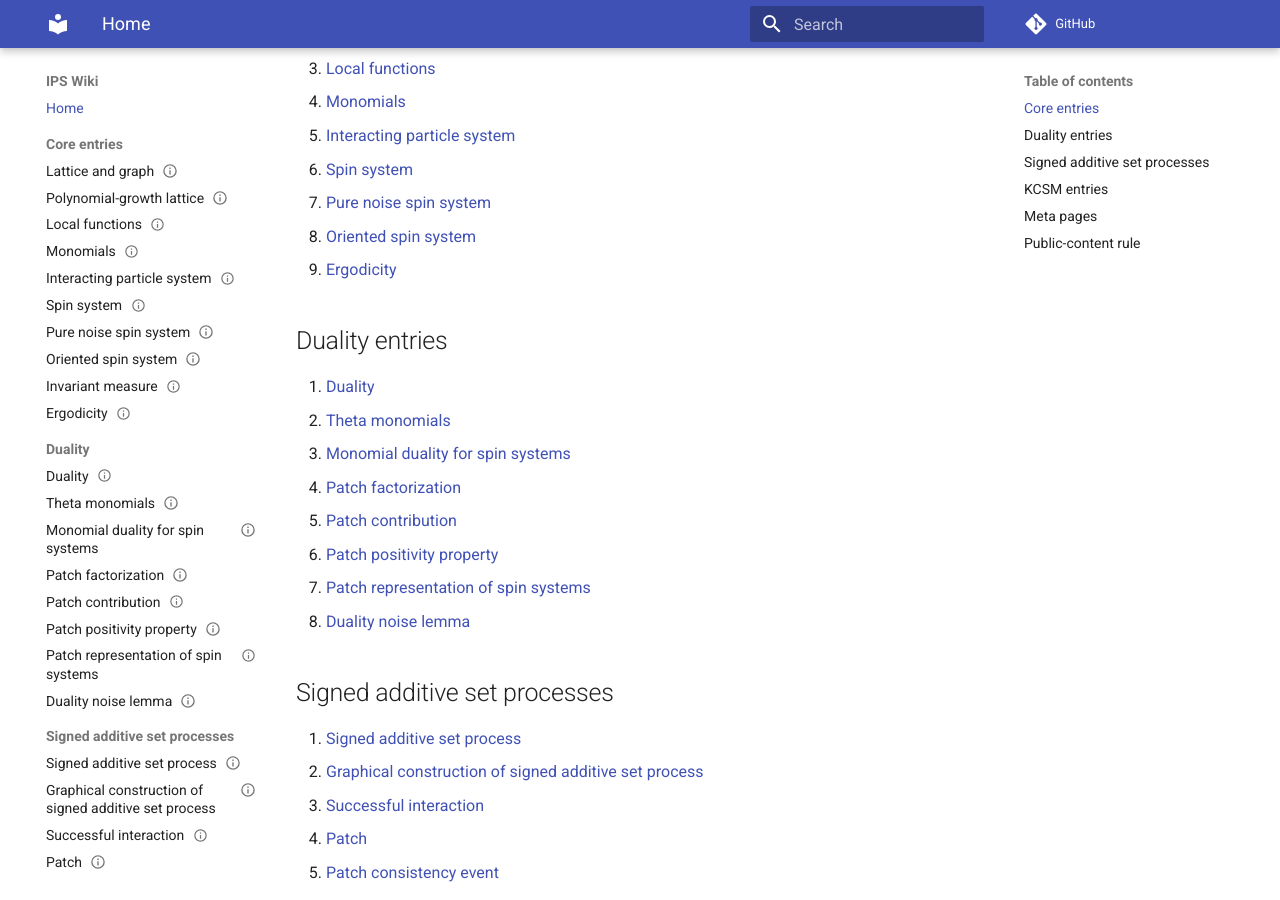
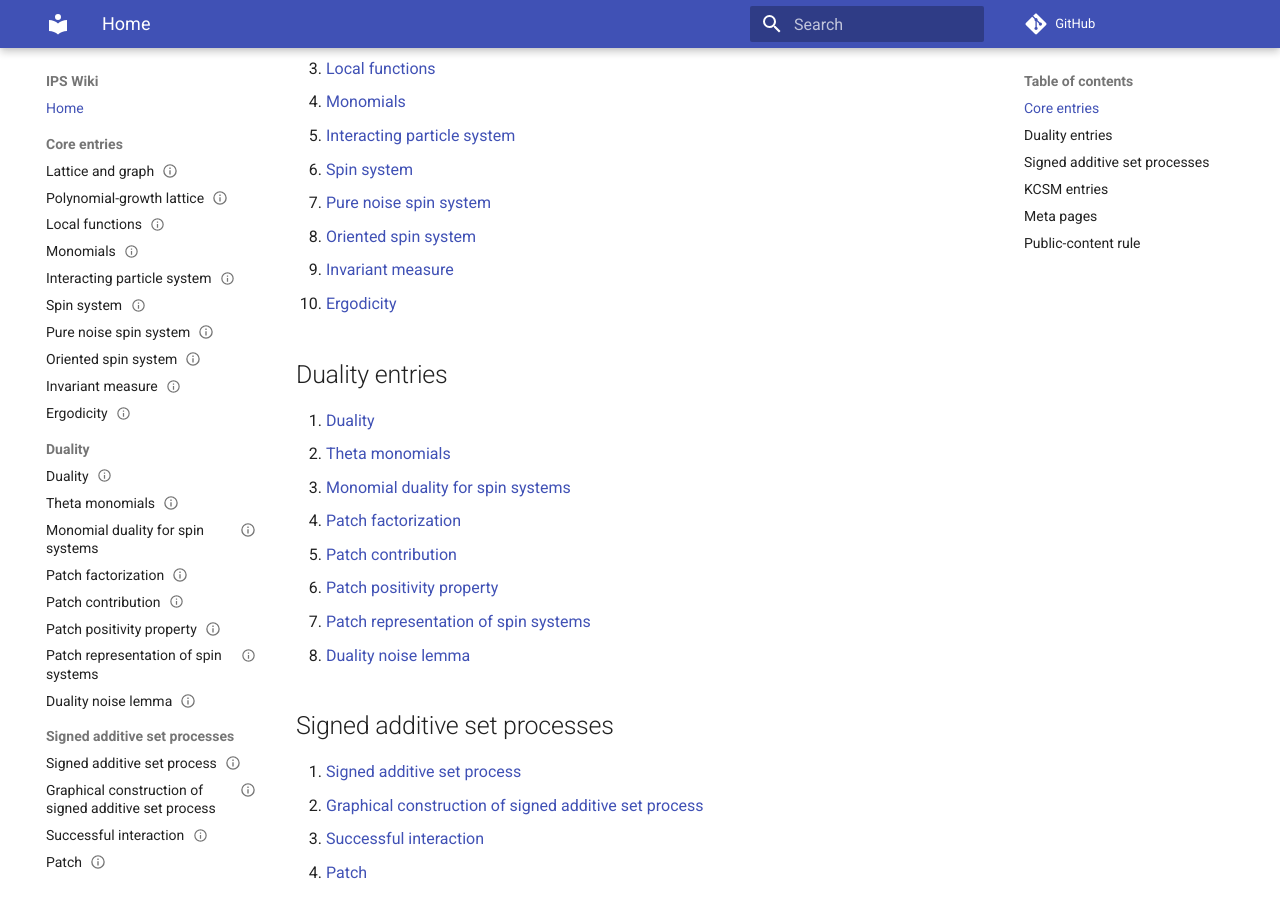
Before and after one commit to maciejgluchowski86-beep/ips-wiki, an MkDocs documentation site: the page built from docs/index.md, in a window 1280 px wide and 900 px high, scrolled down 442 px. Built offline with MkDocs 1.6.1 and Material for MkDocs 9.7.7, drawn with Linux system fonts in a browser that asks for light colours; comment, search, counter and statistics services are not loaded.

Commit message:
Link invariant measure entry

```diff
--- a/docs/index.md
+++ b/docs/index.md
@@ -16,7 +16,8 @@ A minimal dependency order is:
 6. [Spin system](entries/spin-system.md)
 7. [Pure noise spin system](entries/pure-noise-spin-system.md)
 8. [Oriented spin system](entries/oriented-spin-system.md)
-9. [Ergodicity](entries/ergodicity.md)
+9. [Invariant measure](entries/invariant-measure.md)
+10. [Ergodicity](entries/ergodicity.md)
 
 ## Duality entries
 
```
